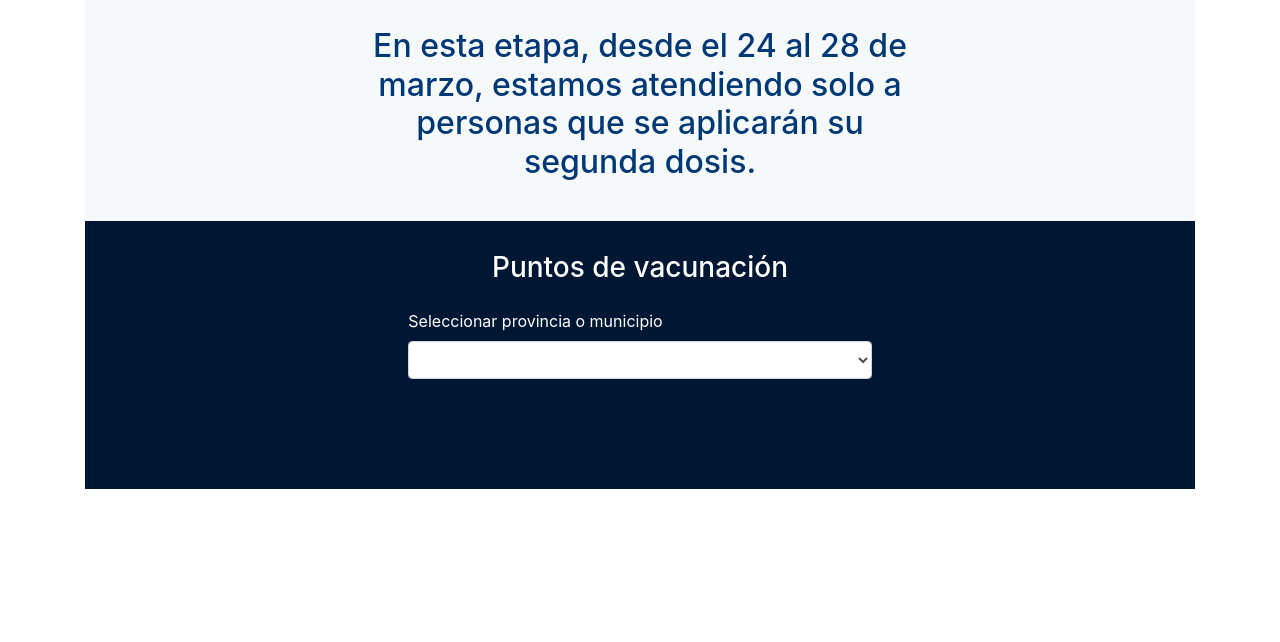
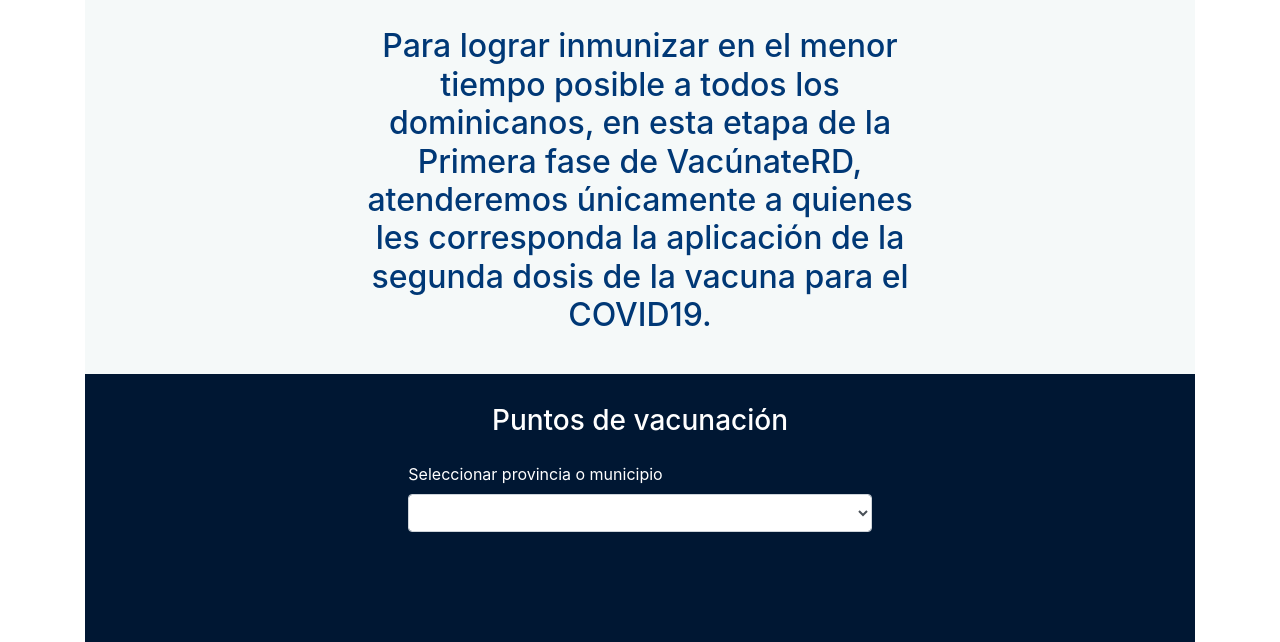
Before and after one commit to ogticrd/opticrd.github.io, a plain HTML site: page index.html in a window 1280 px wide. Shown: the part 306-948 px from the top of the page. Before the commit the page ends 800 px from the top, so only its background shows below. Drawn offline with nearby package versions, Linux system fonts and the light colour scheme.

Commit message:
Update message header

```diff
--- a/index.html
+++ b/index.html
@@ -16,7 +16,7 @@
           <div class="logo-vacunate">
             <img class="img-fluid" src="logo-vacunateRD.png">
           </div>
-          <h4 class="h4 header-title">En esta etapa, desde el 24 al 28 de marzo, estamos atendiendo solo a personas que se aplicarán su segunda dosis.</h4>
+          <h4 class="h4 header-title">Para lograr inmunizar en el menor tiempo posible a todos los dominicanos, en esta etapa de la Primera fase de VacúnateRD, atenderemos únicamente a quienes les corresponda la aplicación de la segunda dosis de la vacuna para el COVID19.</h4>
         </div>
       </div>
       <div class="content">
```
